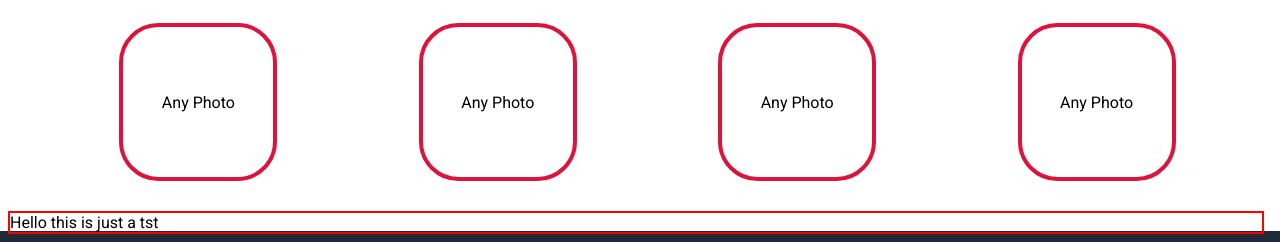
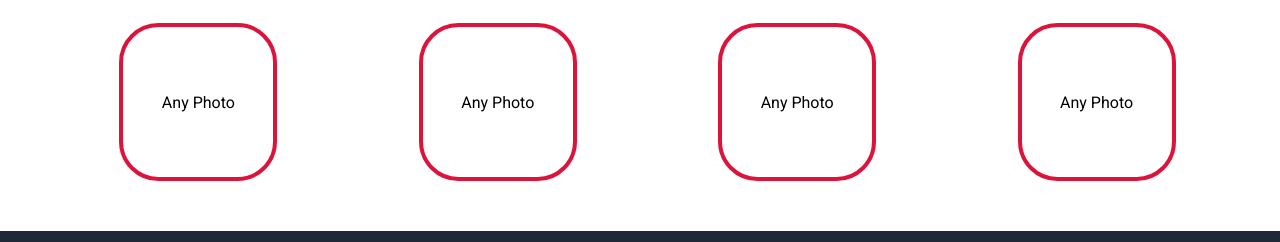
Before and after one commit to ah2355/website, a plain HTML site: page index.html in a window 1280 px wide. Shown: the part 600-842 px from the top of the page. Drawn offline with Linux system fonts and the light colour scheme.

Commit message:
Added a comment for next plan

```diff
--- a/index.html
+++ b/index.html
@@ -40,8 +40,6 @@
                 <p1>Any Photo</p1>
             </div>
         </div>
-        <div class = "des">
-            <p1>Hello this is just a tst</p1>
-        </div>
+        <!-- Add a new div for the description under the boxes -->
     </body>
 </html>
```
